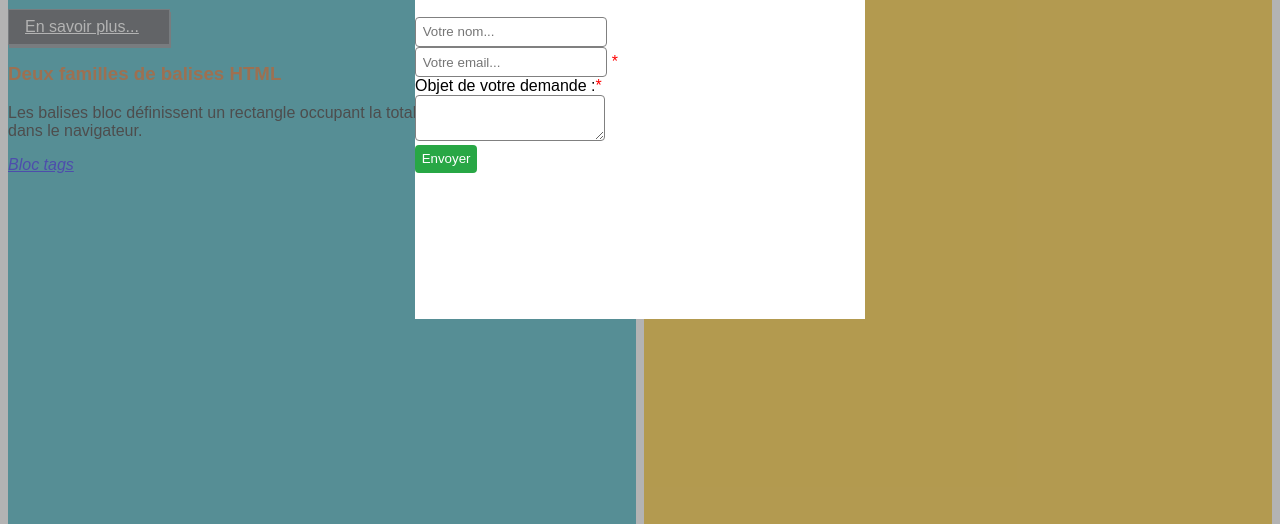
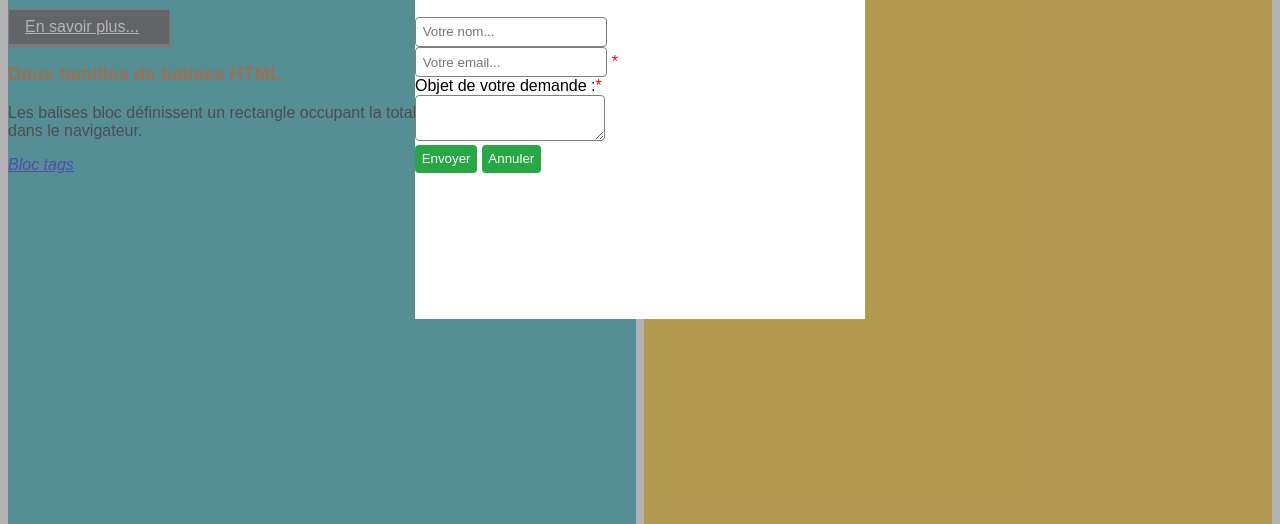
Before and after one commit to Ghislaine34/init_html, a plain HTML site: page index.html in a window 1280 px wide. Both pictures are taken after a click on the link "Mail". Shown: the part 276-800 px from the top of the page. Drawn offline with Linux system fonts and the light colour scheme; files whose address does not match are found by name.

Commit message:
add button close-btn (annuler)

```diff
--- a/assets/css/forms.css
+++ b/assets/css/forms.css
@@ -13,13 +13,13 @@
     padding:.5em;
     border: solid 1px rgb(128,128,128);
 }
-button[type="submit"]{
+button{
     border-radius:0.3em;
     background-color:var(--success);
     color:var(--light);
     padding:0.5em;
     border: none;
 }
-button[type="submit"]:hover{
+button:hover{
     background-color:#19642a;
 }
--- a/index.html
+++ b/index.html
@@ -103,6 +103,7 @@
                         </div>
                         <div>
                             <button id="send-btn" type="submit">Envoyer</button>
+                            <button id="close-btn" type="button">Annuler</button>
                         </div>
                     </form>
                 </div>
```
